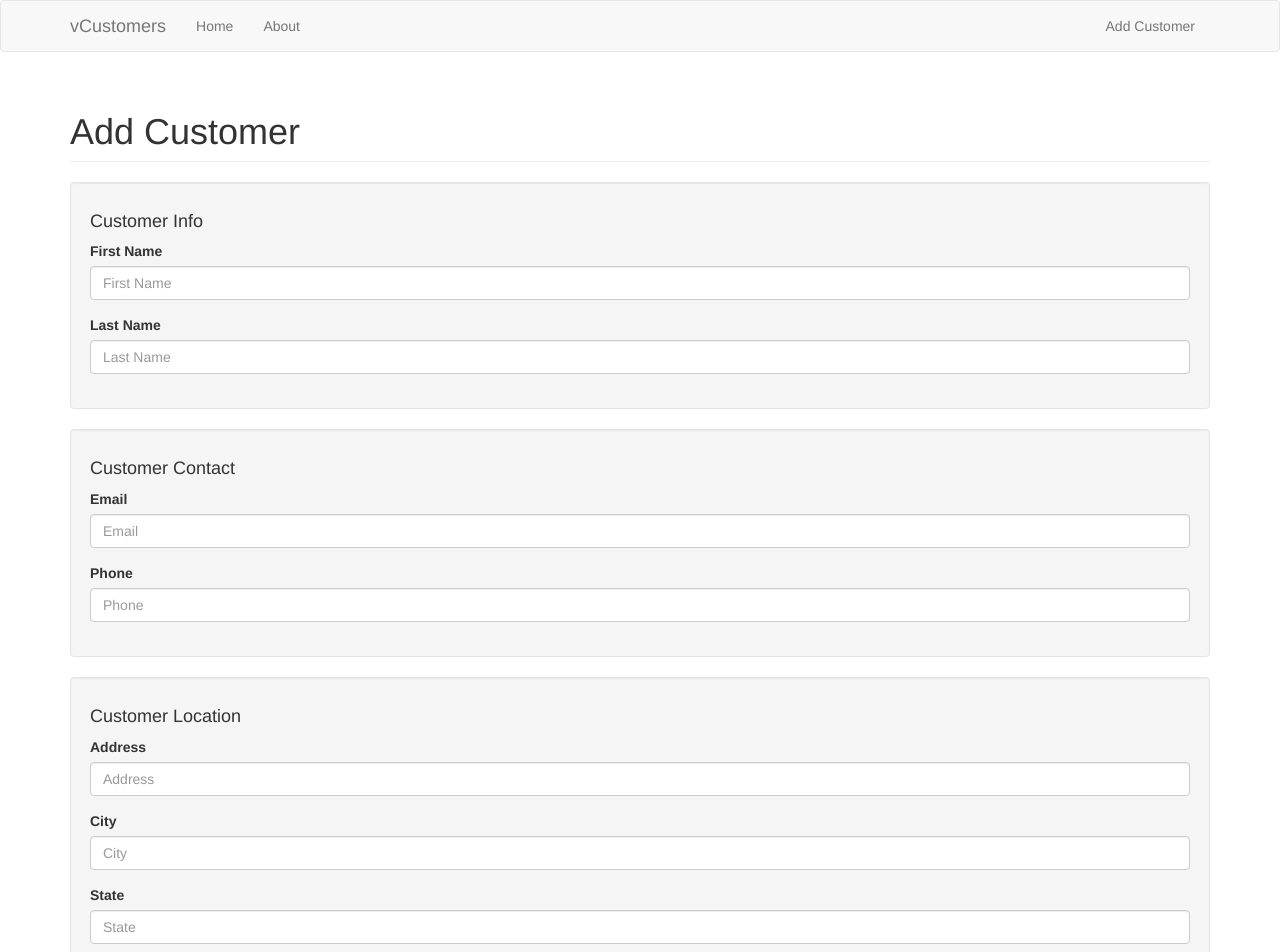
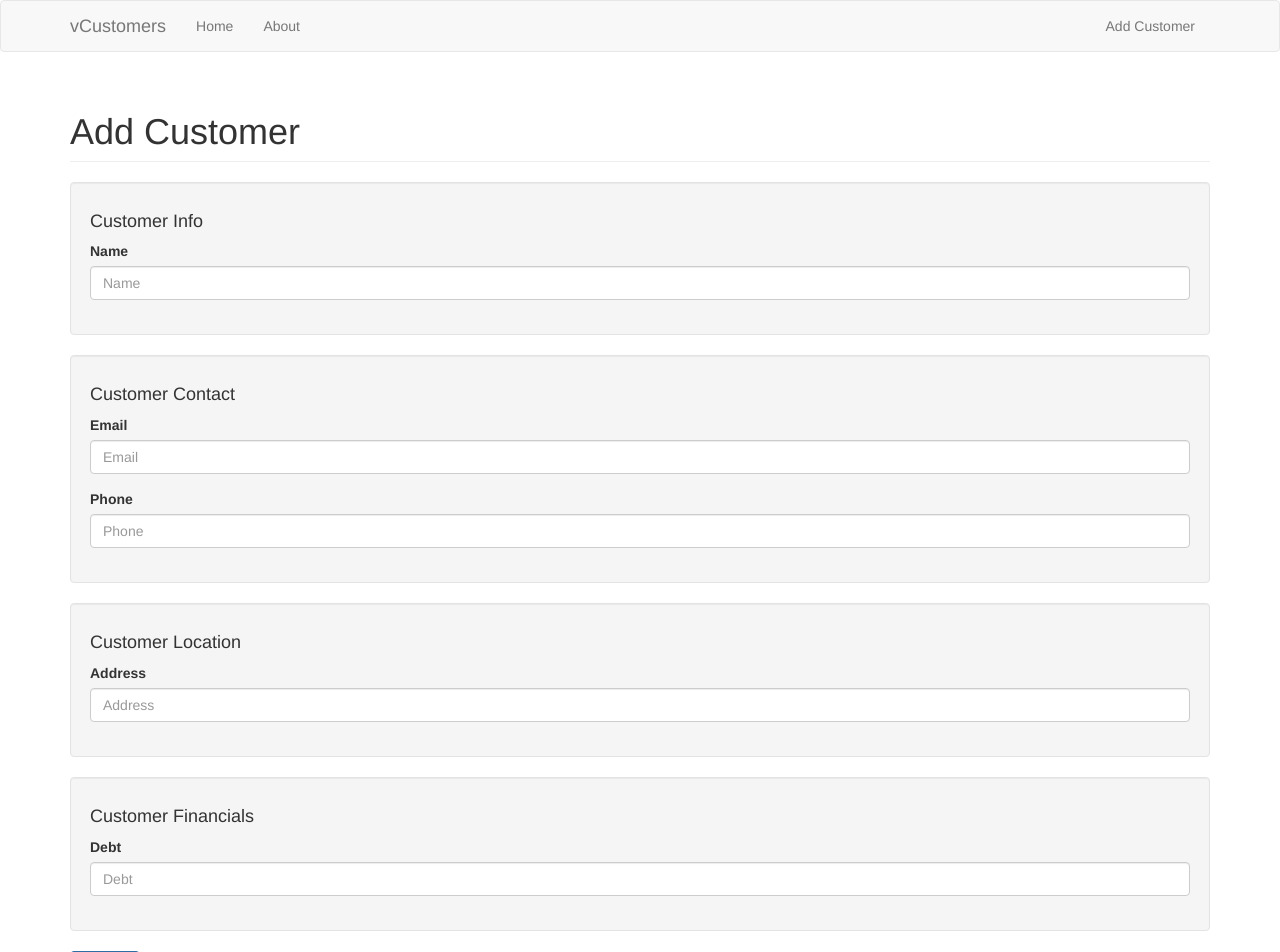
Before and after one commit to ElishaKay/vuejs-node-mongo, a Vue app: page /add in a window 1280 px wide. Shown: the top 952 px of the page. Built offline with nearby package versions, Linux system fonts and the light colour scheme; what vue-resource would draw is missing.

Commit message:
delete also works

```diff
--- a/src/components/Add.vue
+++ b/src/components/Add.vue
@@ -6,12 +6,8 @@
         <div class="well">
             <h4>Customer Info</h4>
             <div class="form-group">
-                <label>First Name</label>
-                <input type="text" class="form-control" placeholder="First Name" v-model="customer.first_name">
-            </div>
-            <div class="form-group">
-                <label>Last Name</label>
-                <input type="text" class="form-control" placeholder="Last Name" v-model="customer.last_name">
+                <label>Name</label>
+                <input type="text" class="form-control" placeholder="Name" v-model="customer.name">
             </div>
         </div>
         <div class="well">
@@ -32,13 +28,12 @@
                 <label>Address</label>
                 <input type="text" class="form-control" placeholder="Address" v-model="customer.address">
             </div>
+        </div>
+        <div class="well">
+            <h4>Customer Financials</h4>
             <div class="form-group">
-                <label>City</label>
-                <input type="text" class="form-control" placeholder="City" v-model="customer.city">
-            </div>
-            <div class="form-group">
-                <label>State</label>
-                <input type="text" class="form-control" placeholder="State" v-model="customer.state">
+                <label>Debt</label>
+                <input type="number" class="form-control" placeholder="Debt" v-model="customer.debt">
             </div>
         </div>
         <button type="submit" class="btn btn-primary">Submit</button>
@@ -58,20 +53,18 @@
     },
     methods: {
         addCustomer(e){
-            if(!this.customer.first_name || !this.customer.last_name || !this.customer.email){
+            if(!this.customer.name || !this.customer.address || !this.customer.email){
                 this.alert = 'Please fill in all required fields';
             } else {
                 let newCustomer = {
-                    first_name: this.customer.first_name,
-                    last_name: this.customer.last_name,
+                    first_name: this.customer.name,
                     phone: this.customer.phone,
                     email: this.customer.email,
                     address: this.customer.address,
-                    city: this.customer.city,
-                    state: this.customer.state
+                    debt: this.customer.debt
                 }
 
-                this.$http.post('http://slimapp/api/customer/add', newCustomer)
+                this.$http.post('http://localhost:3000/api/tenants/', newCustomer)
                     .then(function(response){
                         this.$router.push({path: '/', query: {alert: 'Customer Added'}});
                     });
```
